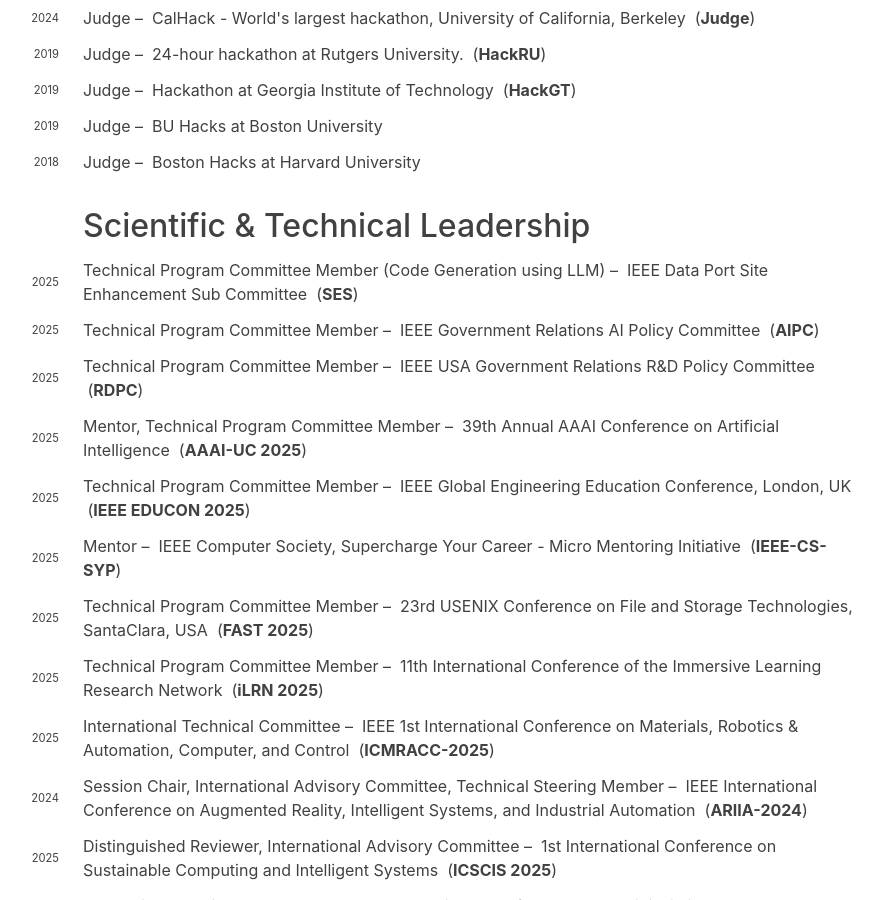
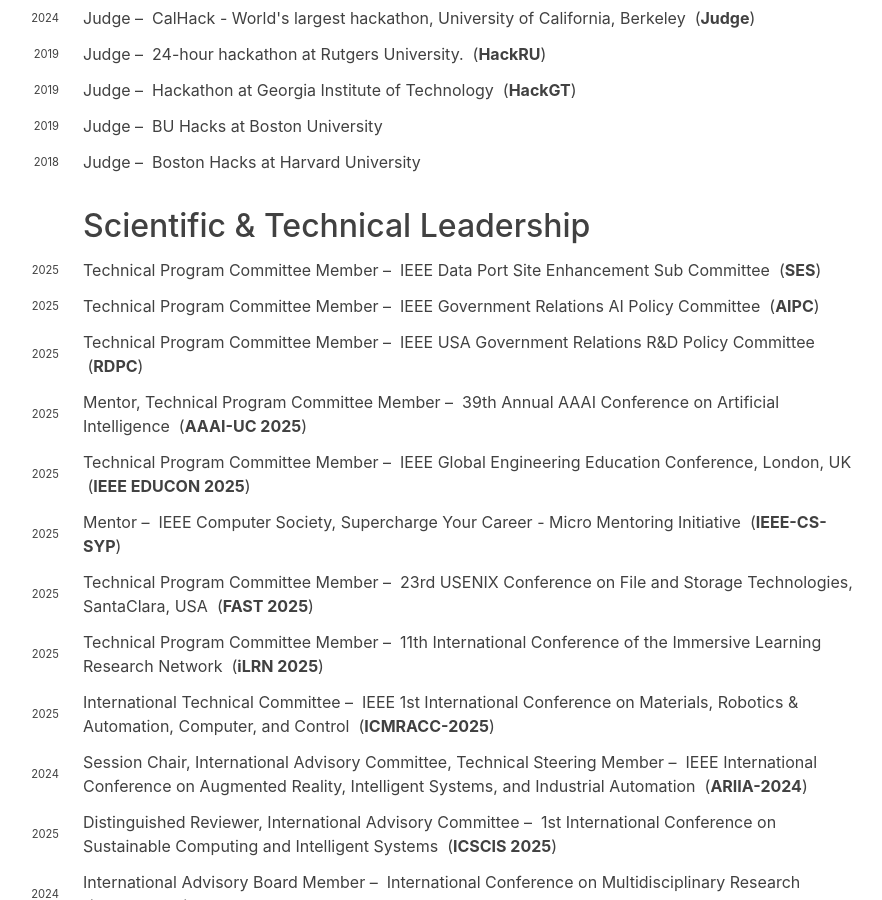
Before and after one commit to hariharanragothaman/hariharanragothaman.github.io, a Jekyll site: the page built from cv.md, in a window 1280 px wide and 900 px high, scrolled down 8041 px. Shown: the whole window, without its empty margins (249-1131 px from the left). Built offline with Jekyll 4.4.1, drawn with Linux system fonts in a browser that asks for light colours; nearby versions of some CDN libraries; some web fonts are replaced.

Commit message:
Polishes and Updates

```diff
--- a/_data/pc.yaml
+++ b/_data/pc.yaml
@@ -1,6 +1,6 @@
 - venue: IEEE Data Port Site Enhancement Sub Committee
   venue-shorthand: SES
-  position: Technical Program Committee Member (Code Generation using LLM)
+  position: Technical Program Committee Member
   years:
     - year: 2025
       url: https://ieee-dataport.org/
```
